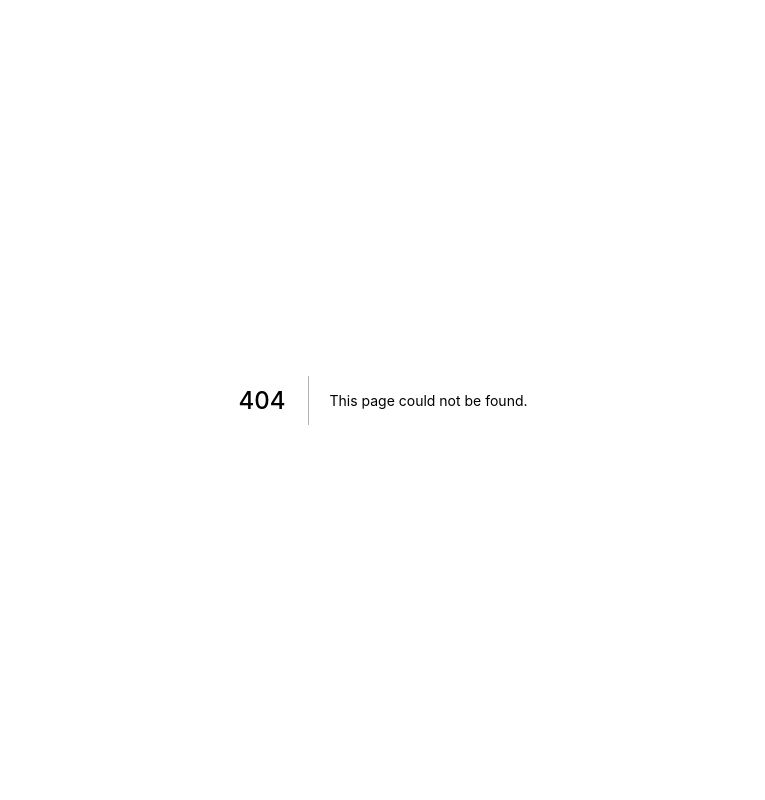
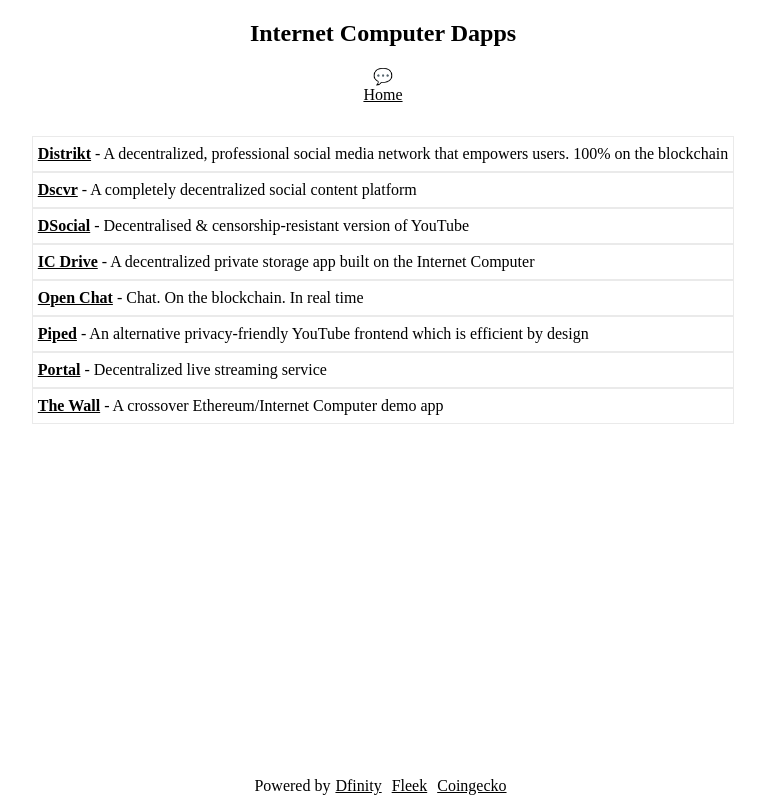
Before and after one commit to rjlucasm/ictoday, a Next.js app: page /dapps in a window 1280 px wide. Before the commit this address had no page. Shown: the whole page, without its empty margins (257-1022 px from the left). Built offline with nearby package versions, Linux system fonts and the light colour scheme.

Commit message:
Dapps Update

```diff
--- a/components/sites.js
+++ b/components/sites.js
@@ -57,11 +57,12 @@
 
     <div className="sitegrid">
       <div className="card">
-         <h4>Dapps</h4>
+         <Link href="/dapps"><a><h4>Dapps</h4></a></Link>
          <p><a href="https://dscvr.one/" target="_blank" rel="noopener noreferrer">Dscvr</a></p>
          <p><a href="https://distrikt.app/" target="_blank" rel="noopener noreferrer">Distrikt</a></p>
          <p><a href="https://oc.app/" target="_blank" rel="noopener noreferrer">Open Chat</a></p>
          <p><a href="http://icdrive.co/" target="_blank" rel="noopener noreferrer">IC Drive</a></p>
+         <p><a href="https://fxnaj-yaaaa-aaaaf-qad3q-cai.raw.ic0.app/" target="_blank" rel="noopener noreferrer">Nuance</a></p>
          <p><a href="https://portal.one/" target="_blank" rel="noopener noreferrer">Portal</a></p>
       </div>
 
@@ -118,8 +119,6 @@
         <Link href="/news/2021"><a>News</a></Link>
       </div>
     </div>
-
-
   </>
 );
 
--- /dev/null
+++ b/pages/dapps.js
@@ -0,0 +1,51 @@
+import Head from 'next/head'
+import Link from 'next/link'
+import Footer from '../components/footer'
+
+export default function Dapps() {
+    return (
+    <div className="container">
+        <Head>
+        <title>Internet Computer Dapps</title>
+        </Head>
+
+        <main className="main">
+            <h2 className="title">Internet Computer Dapps</h2>
+
+            <>&#128172;</>
+
+            <Link href="/"><a style={{ color: 'inherit' }}>Home</a></Link>
+
+            <div className="pagesgrid">
+            <div className="pagescard">
+                <a href="https://distrikt.app/" target="_blank" rel="noopener noreferrer">Distrikt</a> - A decentralized, professional social media network that empowers users. 100% on the blockchain
+            </div>
+            <div className="pagescard">
+                <a href="https://dscvr.one/" target="_blank" rel="noopener noreferrer">Dscvr</a> - A completely decentralized social content platform
+            </div>
+            <div className="pagescard">
+                <a href="https://dsocial.app" target="_blank" rel="noopener noreferrer">DSocial</a> - Decentralised &amp; censorship-resistant version of YouTube
+            </div>
+            <div className="pagescard">
+                <a href="http://icdrive.co/" target="_blank" rel="noopener noreferrer">IC Drive</a> - A decentralized private storage app built on the Internet Computer
+            </div>
+            <div className="pagescard">
+                <a href="https://oc.app/" target="_blank" rel="noopener noreferrer">Open Chat</a> - Chat. On the blockchain. In real time
+            </div>
+            <div className="pagescard">
+                <a href="https://y3f56-pyaaa-aaaad-qaxoq-cai.raw.ic0.app/" target="_blank" rel="noopener noreferrer">Piped</a> - An alternative privacy-friendly YouTube frontend which is efficient by design
+            </div>
+            <div className="pagescard">
+                <a href="https://portal.one/" target="_blank" rel="noopener noreferrer">Portal</a> - Decentralized live streaming service
+            </div>
+            <div className="pagescard">
+                <a href="https://rivyl-6aaaa-aaaaf-qaapq-cai.raw.ic0.app/" target="_blank" rel="noopener noreferrer">The Wall</a> - A crossover Ethereum/Internet Computer demo app
+            </div>
+            </div>
+        </main>
+
+        <Footer/>
+
+    </div>
+    )
+}
```
Also changed, not shown: pages/watchlist.js (+2 -14 lines), 1 other file (tests, documents, lock files or other folders).
